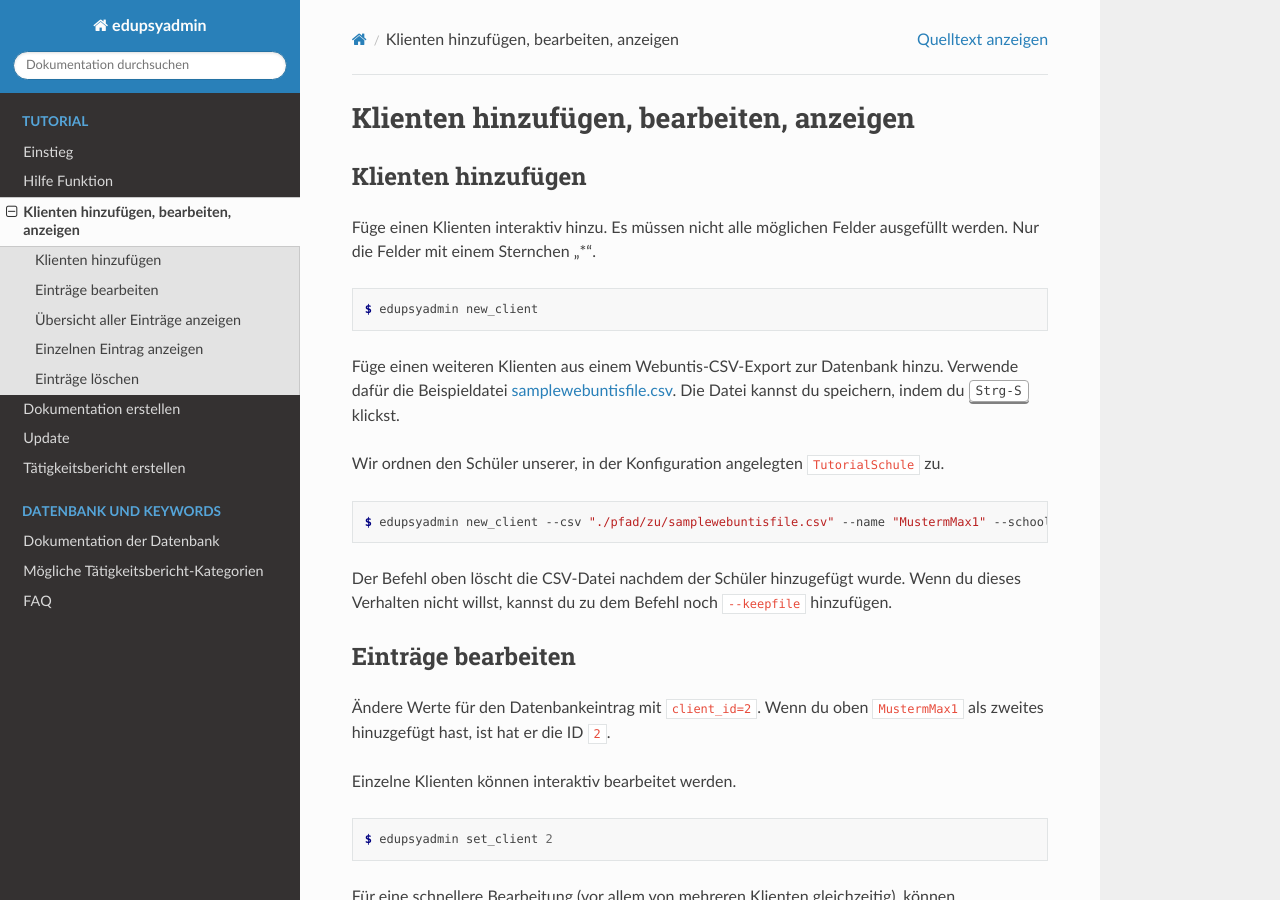
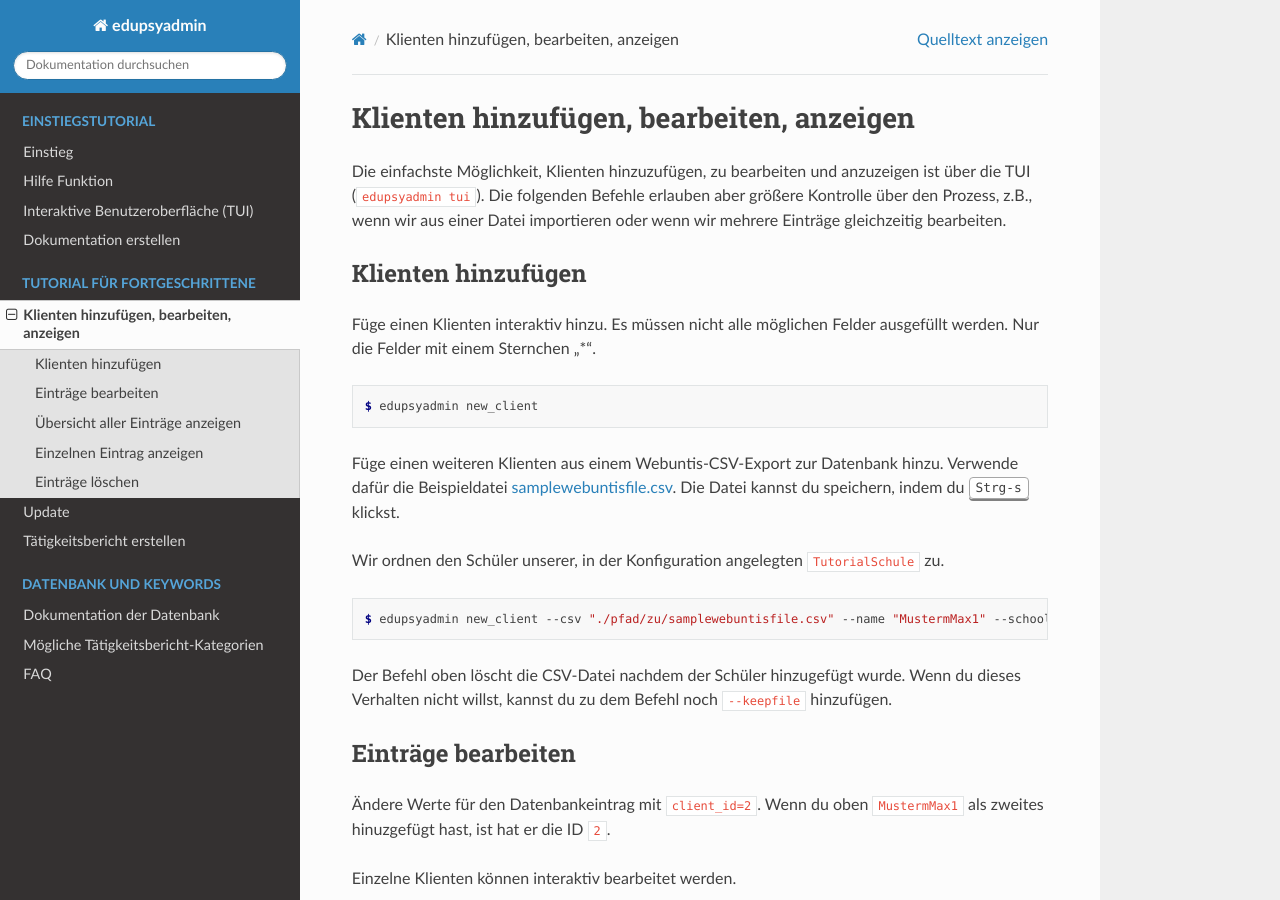
Before and after one commit to LKirst/edupsyadmin, a Sphinx documentation site: the page built from docs/tutorial/addingclients.rst, in a window 1280 px wide and 900 px high. Built offline with Sphinx 7.4.7 and the Read the Docs theme 3.1.0, drawn with Linux system fonts in a browser that asks for light colours; some of the changed text lies outside the part shown.

Commit message:
docs: document `edupsyadmin tui`

```diff
--- a/docs/tutorial/addingclients.rst
+++ b/docs/tutorial/addingclients.rst
@@ -1,5 +1,10 @@
 Klienten hinzufügen, bearbeiten, anzeigen
 =========================================
+
+Die einfachste Möglichkeit, Klienten hinzuzufügen, zu bearbeiten und anzuzeigen
+ist über die TUI (``edupsyadmin tui``). Die folgenden Befehle erlauben aber
+größere Kontrolle über den Prozess, z.B., wenn wir aus einer Datei importieren
+oder wenn wir mehrere Einträge gleichzeitig bearbeiten.
 
 Klienten hinzufügen
 -------------------
@@ -14,7 +19,7 @@ ausgefüllt werden. Nur die Felder mit einem Sternchen "*".
 Füge einen weiteren Klienten aus einem Webuntis-CSV-Export zur Datenbank hinzu.
 Verwende dafür die Beispieldatei `samplewebuntisfile.csv
 <https://raw.githubusercontent.com/LKirst/edupsyadmin/refs/heads/main/docs/_static/samplewebuntisfile.csv>`_.
-Die Datei kannst du speichern, indem du :kbd:`Strg-S` klickst.
+Die Datei kannst du speichern, indem du :kbd:`Strg-s` klickst.
 
 Wir ordnen den Schüler unserer, in der Konfiguration angelegten
 ``TutorialSchule`` zu.
@@ -77,11 +82,14 @@ oder Notenschutz haben:
 
 Die Einträge können auch in einer interaktiven Tabelle angezeigt werden. Die
 Tabelle lässt sich nach Nachnamen und Schule sortieren und kann mit
-:kbd:`Strg-Q` wieder geschlossen werden.
+:kbd:`Strg-q` wieder geschlossen werden.
 
 .. code-block:: console
 
     $ edupsyadmin get_clients --tui
+
+Wenn wir in einem anderen Fenster einen Klienten bearbeitet haben, können wir
+die Übersicht mit :kbd:`Strg-r` aktualisieren.
 
 Einzelnen Eintrag anzeigen
 --------------------------
```
Also changed, not shown: docs/index.rst (+8 -2 lines), docs/tutorial/tui.rst (added, +48 -0 lines).
